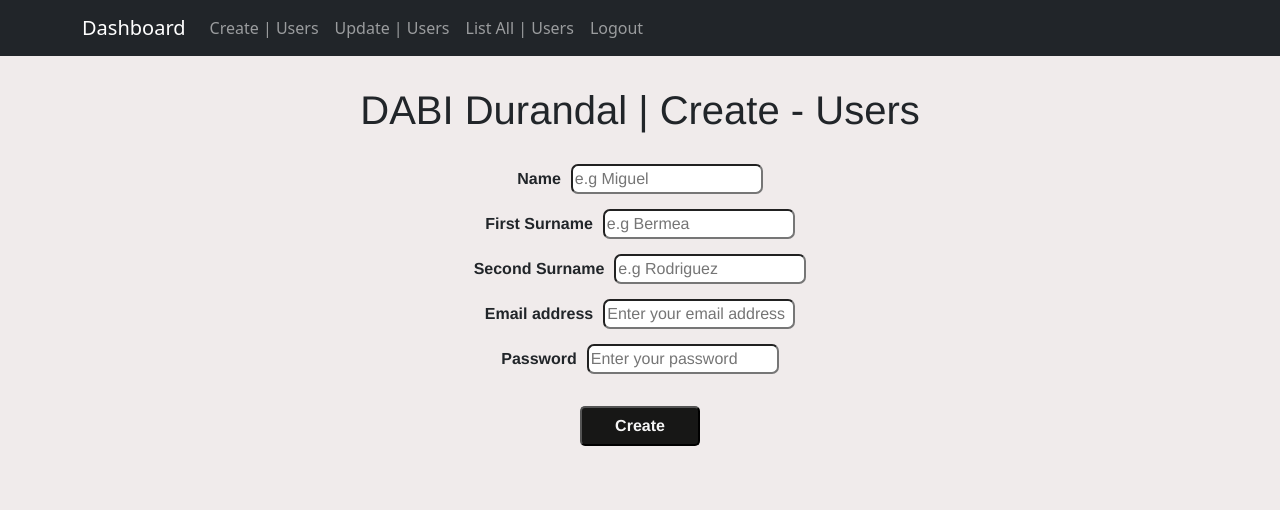
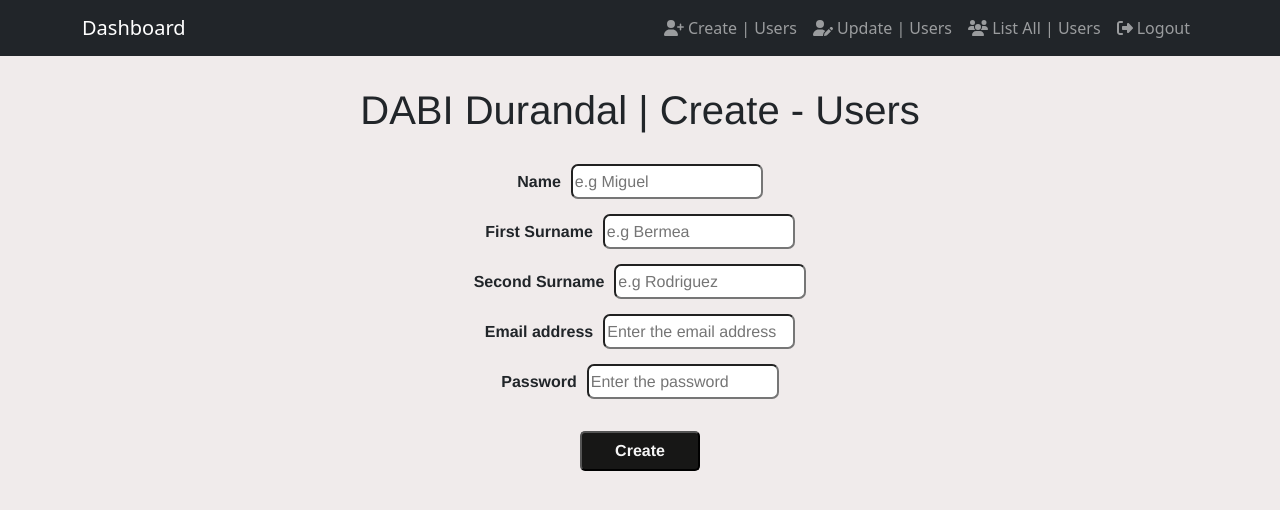
Before and after one commit to BonillaDABI/DurandalTest, a React (Create React App) app in the folder client/durandaltest/: page /create in a window 1280 px wide. Shown: the top 510 px of the page. Built offline with nearby package versions, Linux system fonts and the light colour scheme.

Commit message:
Some frontend details

```diff
--- a/client/durandaltest/package.json
+++ b/client/durandaltest/package.json
@@ -3,6 +3,9 @@
   "version": "0.1.0",
   "private": true,
   "dependencies": {
+    "@fortawesome/fontawesome-svg-core": "^6.2.0",
+    "@fortawesome/free-solid-svg-icons": "^6.2.0",
+    "@fortawesome/react-fontawesome": "^0.2.0",
     "@testing-library/jest-dom": "^5.16.5",
     "@testing-library/react": "^13.4.0",
     "@testing-library/user-event": "^13.5.0",
--- a/client/durandaltest/src/App.css
+++ b/client/durandaltest/src/App.css
@@ -39,15 +39,22 @@ body {
 }
 
 .Auth-links {
-  color: #7A0A00;
+  color: whitesmoke;
   pointer-events: all;
   font-weight: bold;
+  text-decoration: none;
+}
+
+.Auth-links:hover {
+  color: black;
+
 }
 
 #Auth-button {
-  background-color: #7A0A00;
+  background-color: black;
   border: none;
   font-weight: bold;
+  color: whitesmoke;
 }
 
 .form_input_labels {
@@ -77,6 +84,7 @@ body {
   margin-bottom: 15px;
   border-radius: 7px;
   width: 15%;
+  height: 35px;
 }
 
 .cu-button {
--- a/client/durandaltest/src/Components/Navbar.js
+++ b/client/durandaltest/src/Components/Navbar.js
@@ -2,6 +2,9 @@ import React from 'react'
 import Container from 'react-bootstrap/Container';
 import Nav from 'react-bootstrap/Nav';
 import Navbar from 'react-bootstrap/Navbar';
+
+import { FontAwesomeIcon } from '@fortawesome/react-fontawesome'
+import { faUserPlus, faUserPen, faUsers, faRightFromBracket } from '@fortawesome/free-solid-svg-icons'
 
   const NavBar = () => {
     return (
@@ -9,11 +12,11 @@ import Navbar from 'react-bootstrap/Navbar';
             <Navbar bg="dark" variant="dark">
                 <Container>
                     <Navbar.Brand href="/dashboard">Dashboard</Navbar.Brand>
-                    <Nav className="me-auto">
-                        <Nav.Link href="/create">Create | Users</Nav.Link>
-                        <Nav.Link href="/update">Update | Users</Nav.Link>
-                        <Nav.Link href="/listAll">List All | Users</Nav.Link>
-                        <Nav.Link href="/">Logout</Nav.Link>
+                    <Nav>
+                        <Nav.Link href="/create"><FontAwesomeIcon icon={faUserPlus} /> Create | Users</Nav.Link>
+                        <Nav.Link href="/update"><FontAwesomeIcon icon={faUserPen} /> Update | Users</Nav.Link>
+                        <Nav.Link href="/listAll"><FontAwesomeIcon icon={faUsers} /> List All | Users</Nav.Link>
+                        <Nav.Link href="/"><FontAwesomeIcon icon={faRightFromBracket} /> Logout</Nav.Link>
                     </Nav>
                 </Container>
             </Navbar>
--- a/client/durandaltest/src/Pages/Create.js
+++ b/client/durandaltest/src/Pages/Create.js
@@ -83,7 +83,7 @@ const Create = () => {
             <input
               type="email"
               className="input-field"
-              placeholder="Enter your email address"
+              placeholder="Enter the email address"
               value={email}
               onChange={(e) => setEmail(e.target.value)}
             />
@@ -94,7 +94,7 @@ const Create = () => {
             <input
               type="password"
               className="input-field"
-              placeholder="Enter your password"
+              placeholder="Enter the password"
               value={password}
               onChange={(e) => setPW(e.target.value)}
             />
--- a/client/durandaltest/src/Pages/Update.js
+++ b/client/durandaltest/src/Pages/Update.js
@@ -83,7 +83,7 @@ const Create = () => {
             <input
               type="email"
               className="input-field"
-              placeholder="Enter your email address"
+              placeholder="Enter the new email address"
               value={email}
               onChange={(e) => setEmail(e.target.value)}
             />
@@ -94,7 +94,7 @@ const Create = () => {
             <input
               type="password"
               className="input-field"
-              placeholder="Enter your password"
+              placeholder="Enter the new password"
               value={password}
               onChange={(e) => setPW(e.target.value)}
             />
```
Also changed, not shown: 1 other file (tests, documents, lock files or other folders).
